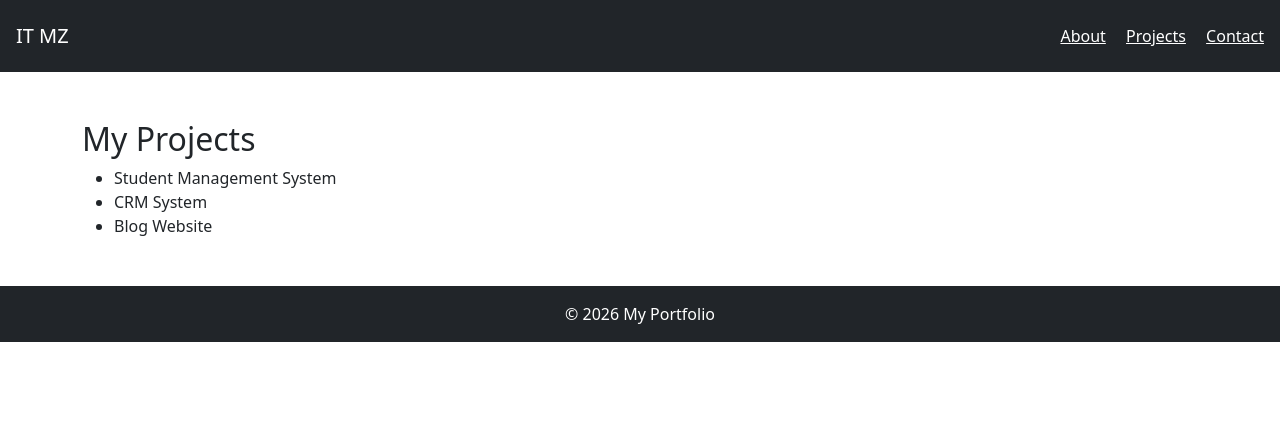
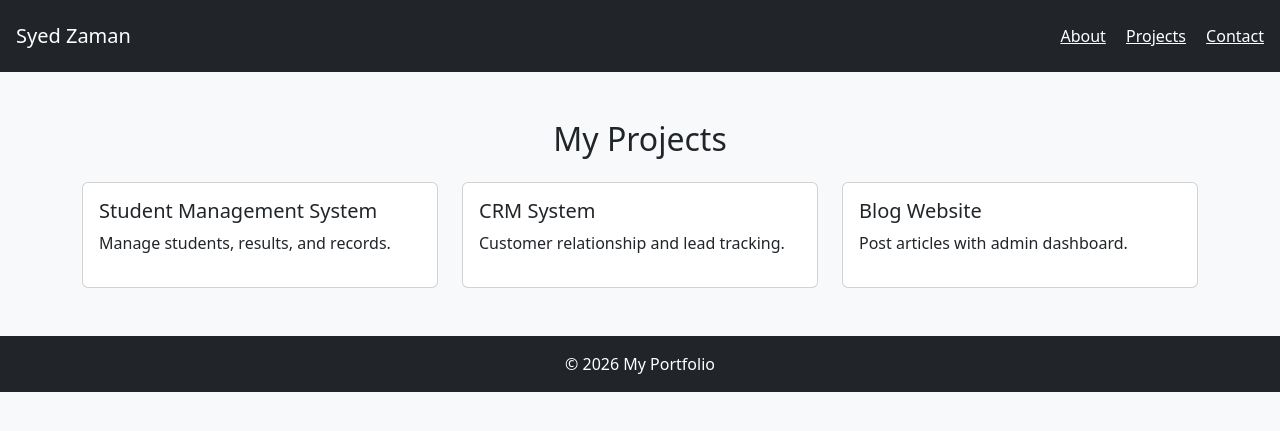
Before and after one commit to zamanwebdev/Project-Portfolio_app, a Flask app: page /projects in a window 1280 px wide. Shown: the top 431 px of the page. Run offline with Flask 3, Linux system fonts and the light colour scheme.

Commit message:
Day 16 — Portfolio UI Upgrade (Project Cards + Animation) Done.

```diff
--- a/static/style.css
+++ b/static/style.css
@@ -0,0 +1,23 @@
+body {
+    background: #f8f9fa;
+}
+
+/* Project Card Style */
+.project-card {
+    transition: transform 0.3s ease, box-shadow 0.3s ease;
+}
+
+.project-card:hover {
+    transform: translateY(-10px);
+    box-shadow: 0 10px 20px rgba(0,0,0,0.2);
+}
+
+/* Fade Animation */
+.fade-in {
+    animation: fadeIn 1.2s ease-in;
+}
+
+@keyframes fadeIn {
+    from {opacity: 0; transform: translateY(20px);}
+    to {opacity: 1; transform: translateY(0);}
+}
--- a/templates/base.html
+++ b/templates/base.html
@@ -3,11 +3,13 @@
 <head>
     <title>My Portfolio</title>
     <link href="https://cdn.jsdelivr.net/npm/bootstrap@5.3.2/dist/css/bootstrap.min.css" rel="stylesheet">
+    <link rel="stylesheet" href="{{ url_for('static', filename='style.css') }}">
+
 </head>
 <body>
 
 <nav class="navbar navbar-dark bg-dark p-3">
-    <a href="/" class="navbar-brand">IT MZ</a>
+    <a href="/" class="navbar-brand">Syed Zaman</a>
     <div>
         <a href="/about" class="text-white me-3">About</a>
         <a href="/projects" class="text-white me-3">Projects</a>
--- a/templates/projects.html
+++ b/templates/projects.html
@@ -1,9 +1,29 @@
 {% extends "base.html" %}
 {% block content %}
-<h2>My Projects</h2>
-<ul>
-    <li>Student Management System</li>
-    <li>CRM System</li>
-    <li>Blog Website</li>
-</ul>
+<h2 class="mb-4 text-center fade-in">My Projects</h2>
+
+<div class="row g-4 fade-in">
+
+    <div class="col-md-4">
+        <div class="card project-card p-3">
+            <h5>Student Management System</h5>
+            <p>Manage students, results, and records.</p>
+        </div>
+    </div>
+
+    <div class="col-md-4">
+        <div class="card project-card p-3">
+            <h5>CRM System</h5>
+            <p>Customer relationship and lead tracking.</p>
+        </div>
+    </div>
+
+    <div class="col-md-4">
+        <div class="card project-card p-3">
+            <h5>Blog Website</h5>
+            <p>Post articles with admin dashboard.</p>
+        </div>
+    </div>
+
+</div>
 {% endblock %}
```
